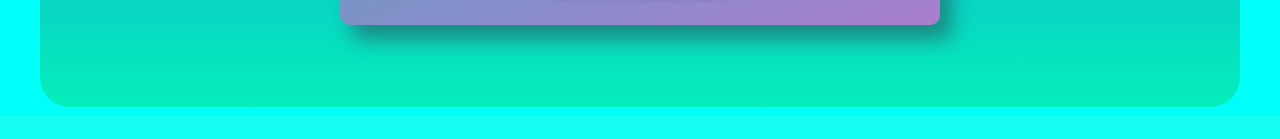
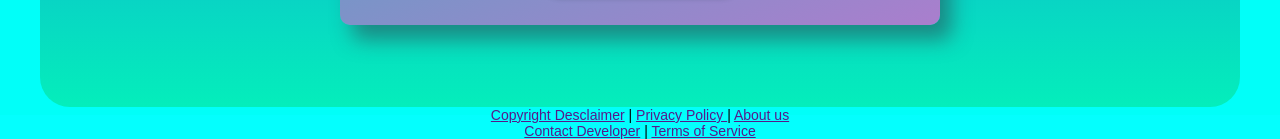
Before and after one commit to dkinstitutes/BrainExise, a plain HTML site: page index.html in a window 1280 px wide. Shown: the part 701-840 px from the top of the page. Before the commit the page ends 816 px from the top, so only its background shows below. Drawn offline with nearby package versions, Linux system fonts and the light colour scheme.

Commit message:
updated footer

```diff
--- a/index.html
+++ b/index.html
@@ -130,9 +130,11 @@
                 </div>
             </div>
         </div>
-    </section>
-    <!--game modal-->
-<!-- partial -->
+    </section>      <!-- Copyright -->
+     <div class="footer-copyright text-center py-3"><a href="">Copyright Desclaimer</a> | <a href=""> Privacy Policy </a>  | <a href="" >About us</a><br>
+         <a href="">Contact Developer</a> | <a href="" >Terms of Service</a>
+     </div>
+     <!-- Copyright -->
   <script  src="./script.js"></script>
 
 </body>
```
